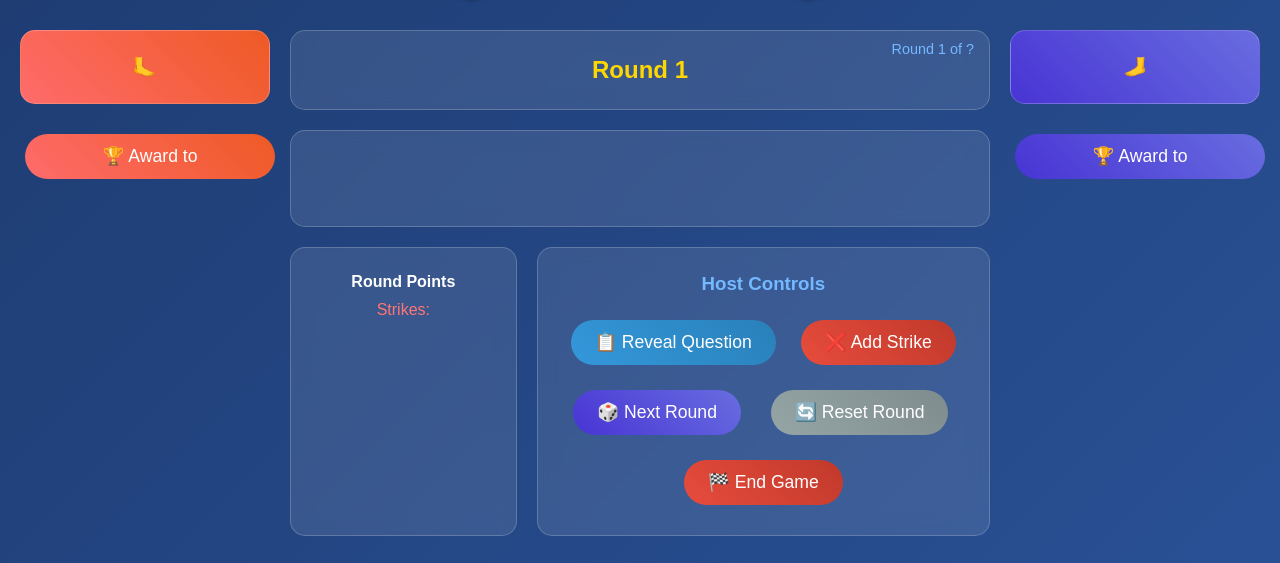
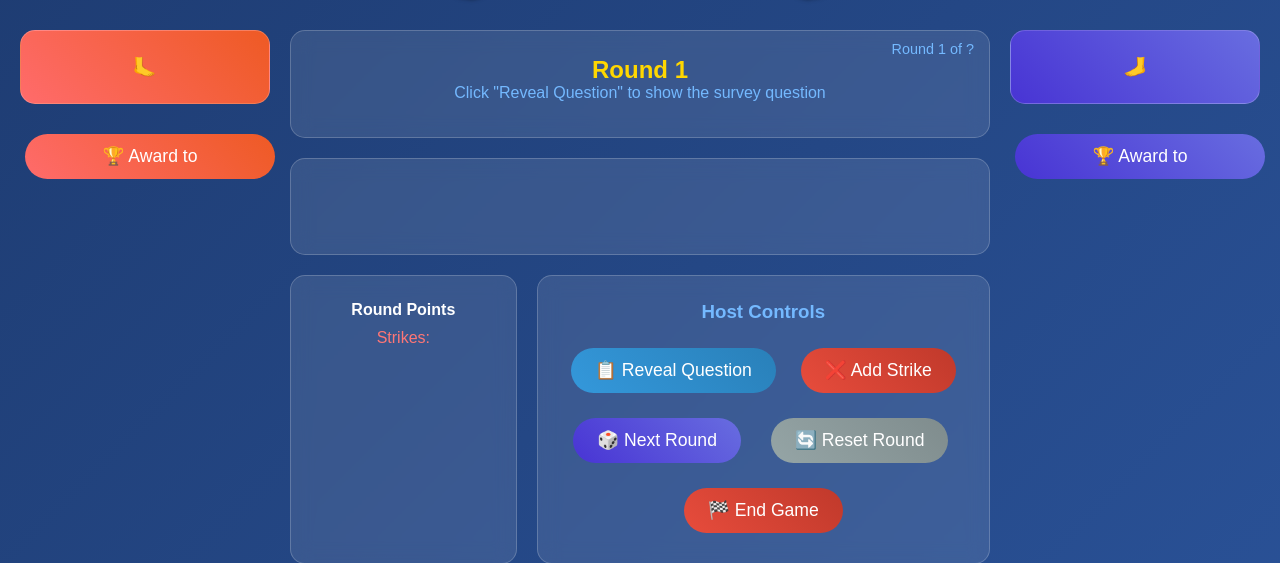
Before and after one commit to shitwolfymakes/feet-feud, a Flask app: template templates/game.html in a window 1280 px wide. Shown: the part 76-639 px from the top of the page. Run offline with Flask 3, Linux system fonts and the light colour scheme; the template is opened without the code that fills it, so the values that code supplies are empty.

Commit message:
fixed reveal

```diff
--- a/templates/game.html
+++ b/templates/game.html
@@ -23,7 +23,7 @@
                 Round <span id="question-number">1</span> of <span id="total-questions">?</span>
             </div>
             <h2 id="question-display" style="color: #ffd700; margin-bottom: 0;">Round <span id="round-number">1</span></h2>
-            <!--<p id="question-prompt" style="color: #74b9ff; margin-bottom: 10px;">Click "Reveal Question" to show the survey question</p>-->
+            <p id="question-prompt" style="color: #74b9ff; margin-bottom: 10px;">Click "Reveal Question" to show the survey question</p>
         </div>
 
         <!-- Answer Board -->
@@ -130,7 +130,7 @@
         <div id="question-text-overlay" style="font-size: 4rem; color: #ffd700; text-align: center;
              padding: 40px; max-width: 90%; text-shadow: 3px 3px 6px rgba(0,0,0,0.7);
              line-height: 1.3; font-weight: bold;">
-            {{ game.question }}
+            <!-- Question will be populated when revealed -->
         </div>
     </div>
 </div>
@@ -211,13 +211,20 @@ async function loadGameData() {
             await restoreRevealedAnswers(data.revealed_answer_ids);
         }
 
-        // Check if question was already revealed
+        // Check if question was already revealed (after refresh)
         if (data.question_revealed && data.game && data.game.question) {
             // Question was revealed, show it
             document.getElementById('question-display').textContent = data.game.question;
             const prompt = document.getElementById('question-prompt');
             if (prompt) {
                 prompt.style.display = 'none';
+            }
+        } else {
+            // Question not revealed yet, ensure prompt is shown
+            document.getElementById('question-display').textContent = `Round ${data.question_number || 1}`;
+            const prompt = document.getElementById('question-prompt');
+            if (prompt) {
+                prompt.style.display = 'block';
             }
         }
 
@@ -656,7 +663,7 @@ function resetRound() {
     }
 
     // Reset question display
-    document.getElementById('question-display').textContent = 'Question Ready';
+    document.getElementById('question-display').textContent = `Round ${gameData.question_number || 1}`;
     const prompt = document.getElementById('question-prompt');
     if (prompt) {
         prompt.style.display = 'block';
@@ -718,6 +725,11 @@ function showMessage(message, type) {
 // Question overlay functions
 function revealQuestion() {
     const overlay = document.getElementById('question-overlay');
+
+    // Populate the question text in the overlay
+    if (gameData && gameData.game && gameData.game.question) {
+        document.getElementById('question-text-overlay').textContent = gameData.game.question;
+    }
 
     // Show overlay with fade in
     overlay.style.display = 'block';
```
Also changed, not shown: 1 other file.
